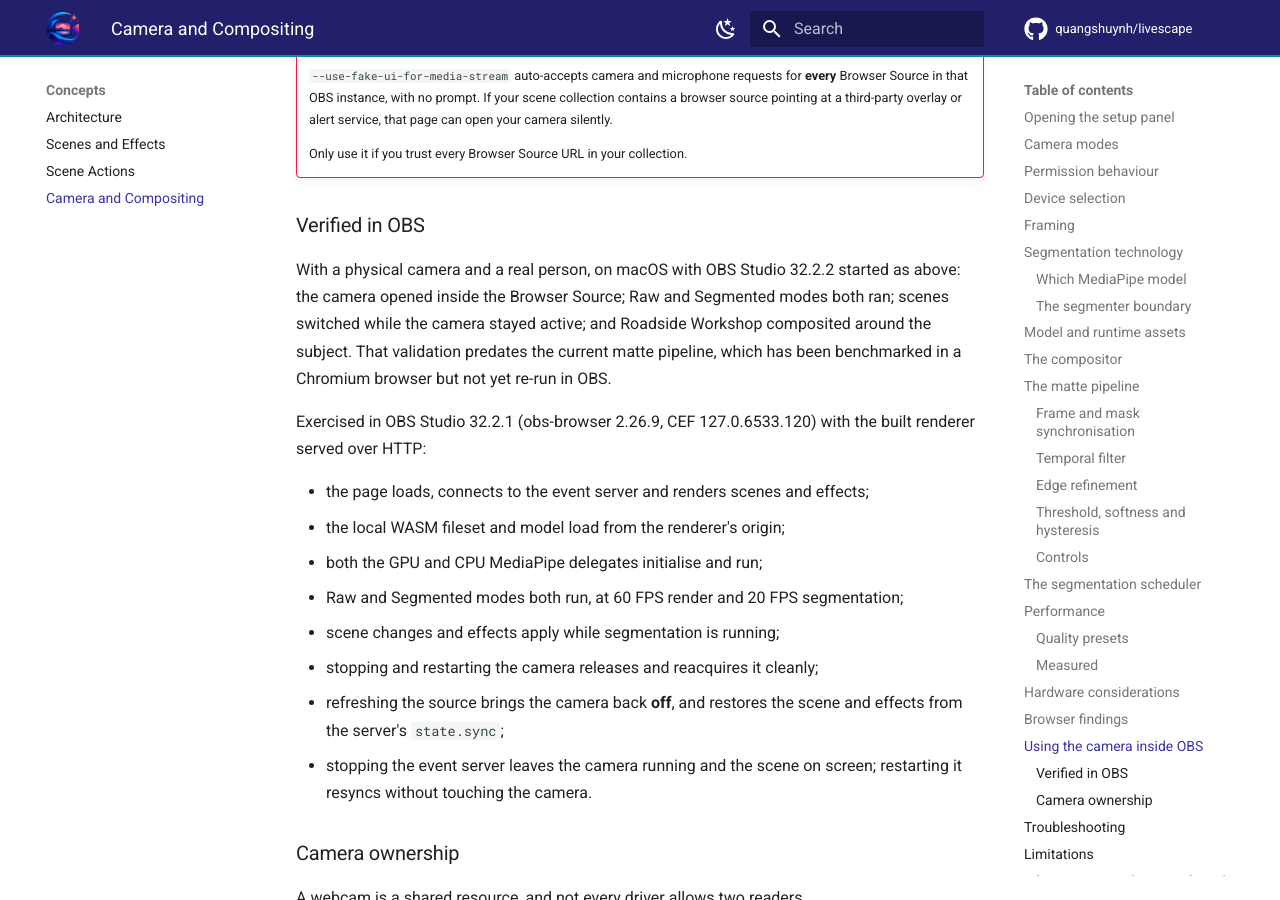
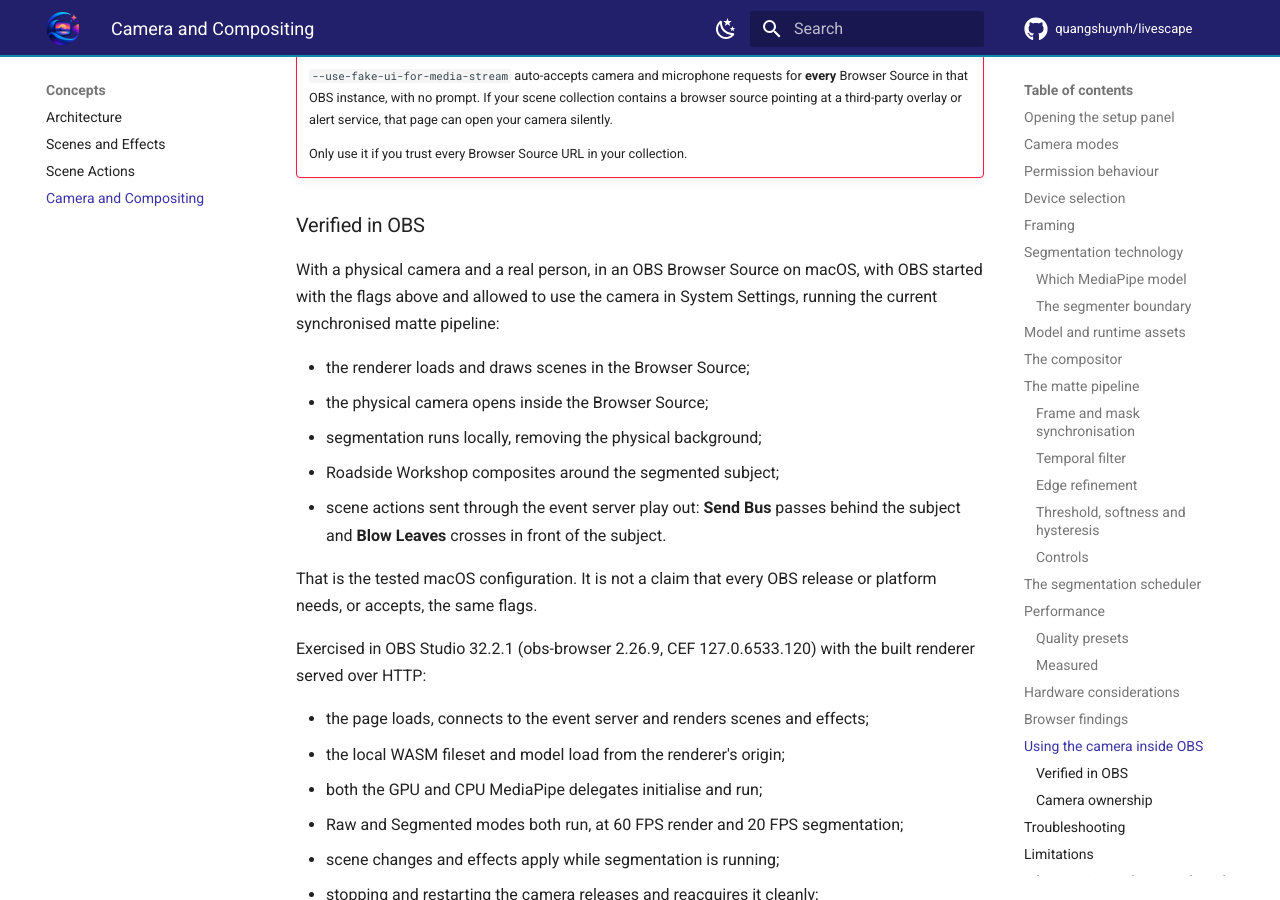
Before and after one commit to quangshuynh/livescape, an MkDocs documentation site: the page built from docs/camera.md, in a window 1280 px wide and 900 px high, scrolled down 13380 px. Built offline with MkDocs 1.6.1 and Material for MkDocs 9.7.7, drawn with Linux system fonts in a browser that asks for light colours; plug-ins that fetch from the network failed and are left out; comment, search, counter and statistics services are not loaded; some of the changed text lies outside the part shown.

Commit message:
docs: record real-person OBS validation of segmentation and scene actions

```diff
--- a/docs/camera.md
+++ b/docs/camera.md
@@ -505,12 +505,19 @@ platforms may behave differently.
 
 ### Verified in OBS
 
-With a physical camera and a real person, on macOS with OBS Studio 32.2.2
-started as above: the camera opened inside the Browser Source; Raw and
-Segmented modes both ran; scenes switched while the camera stayed active; and
-Roadside Workshop composited around the subject. That validation predates the
-current matte pipeline, which has been benchmarked in a Chromium browser but
-not yet re-run in OBS.
+With a physical camera and a real person, in an OBS Browser Source on macOS,
+with OBS started with the flags above and allowed to use the camera in System
+Settings, running the current synchronised matte pipeline:
+
+* the renderer loads and draws scenes in the Browser Source;
+* the physical camera opens inside the Browser Source;
+* segmentation runs locally, removing the physical background;
+* Roadside Workshop composites around the segmented subject;
+* scene actions sent through the event server play out: **Send Bus** passes
+  behind the subject and **Blow Leaves** crosses in front of the subject.
+
+That is the tested macOS configuration. It is not a claim that every OBS
+release or platform needs, or accepts, the same flags.
 
 Exercised in OBS Studio 32.2.1 (obs-browser 2.26.9, CEF 127.0.6533.120) with
 the built renderer served over HTTP:
@@ -608,9 +615,13 @@ These are real and worth knowing before you rely on this.
   that low light, noise, fast motion and large occluders all degrade it. Edge
   refinement follows brightness edges only, so hair against a background of
   similar brightness is not improved.
-* **The current matte pipeline has not been judged against a real person yet.**
-  Its costs were measured with a synthetic camera; how it looks on camera is
-  what the manual validation has to establish.
+* **Real-person quality depends on lighting.** With a physical camera and a
+  real person, in Brave and in OBS, showing each frame with its own mask
+  clearly reduced background leaking around a moving subject. Low light makes
+  the matte substantially worse. Hair and thin fingers remain the hardest
+  parts: an individual finger can briefly disappear, or the gap between
+  fingers can fill in. These are known limits of the current model, not
+  regressions.
 * **The model finds people, not you specifically.** It may include other people
   in the frame, and it is not intended for subjects more than about four metres
   away.
```
Also changed, not shown: docs/obs.md (+9 -0 lines).
